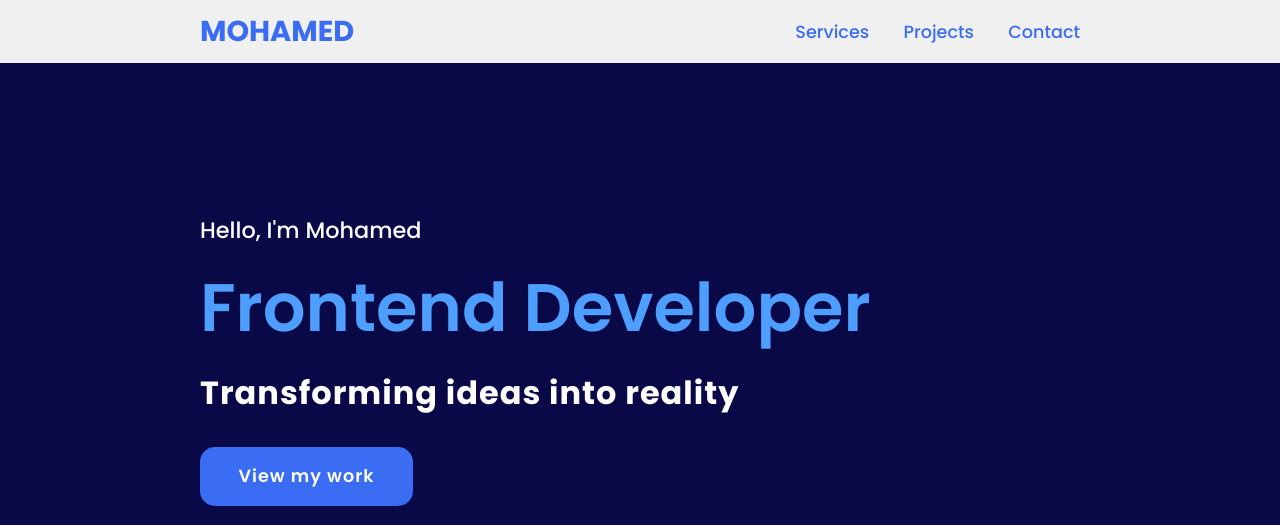
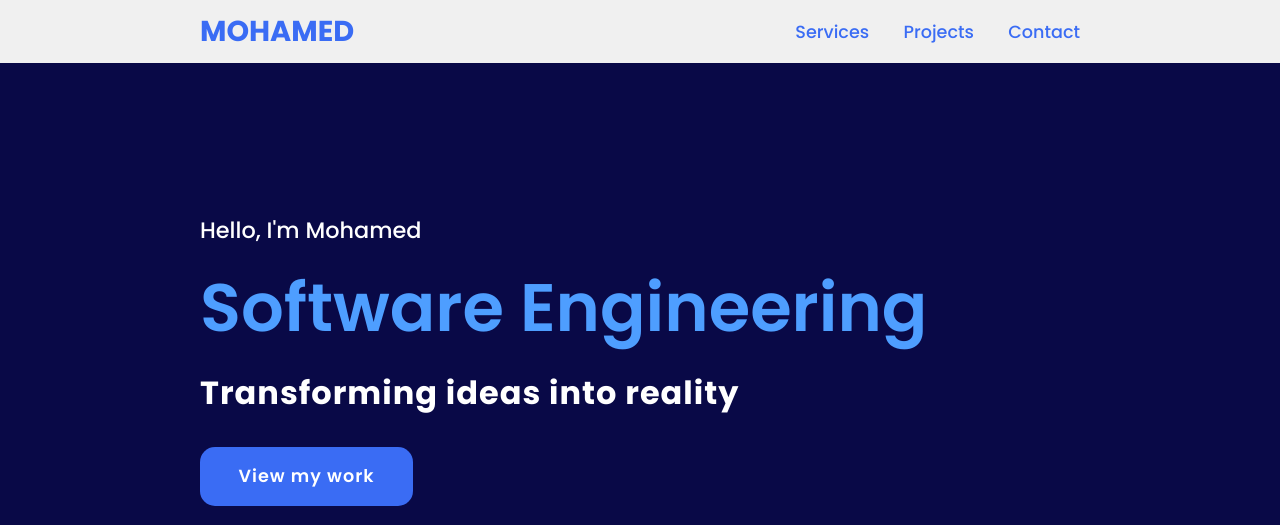
Before and after one commit to Mohamed0Amr/portfolio, a plain HTML site: page index.html in a window 1280 px wide. Shown: the top 525 px of the page. Drawn offline with Linux system fonts and the light colour scheme.

Commit message:
Update index.html

```diff
--- a/index.html
+++ b/index.html
@@ -23,7 +23,7 @@
     <section class="main">
         <div>
             <h2>Hello, I'm Mohamed<br>
-                <span>Frontend Developer</span>
+                <span>Software Engineering</span>
             </h2>
             <!-- Here a what i do -->
             <h3>Transforming ideas into reality</h3>
```
